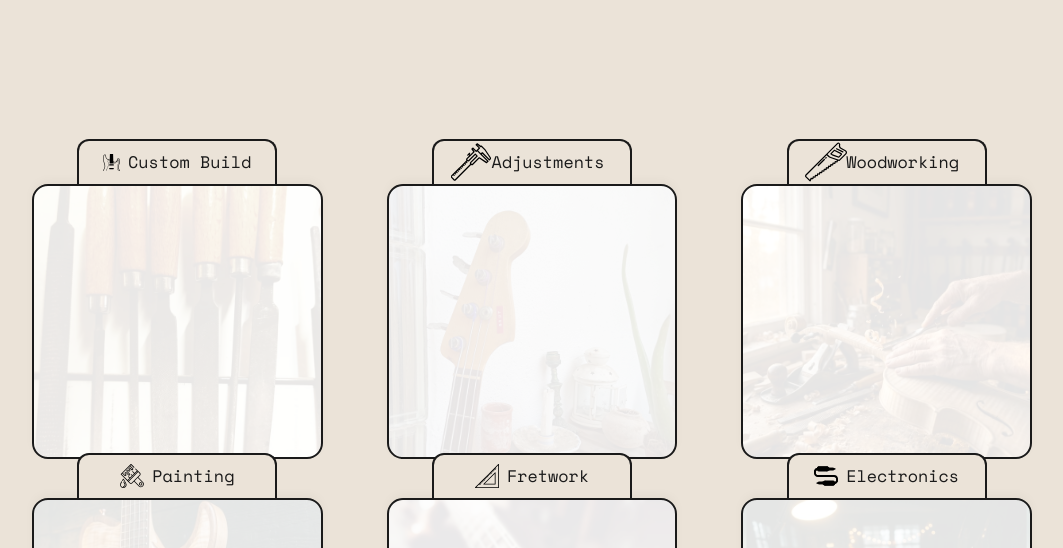
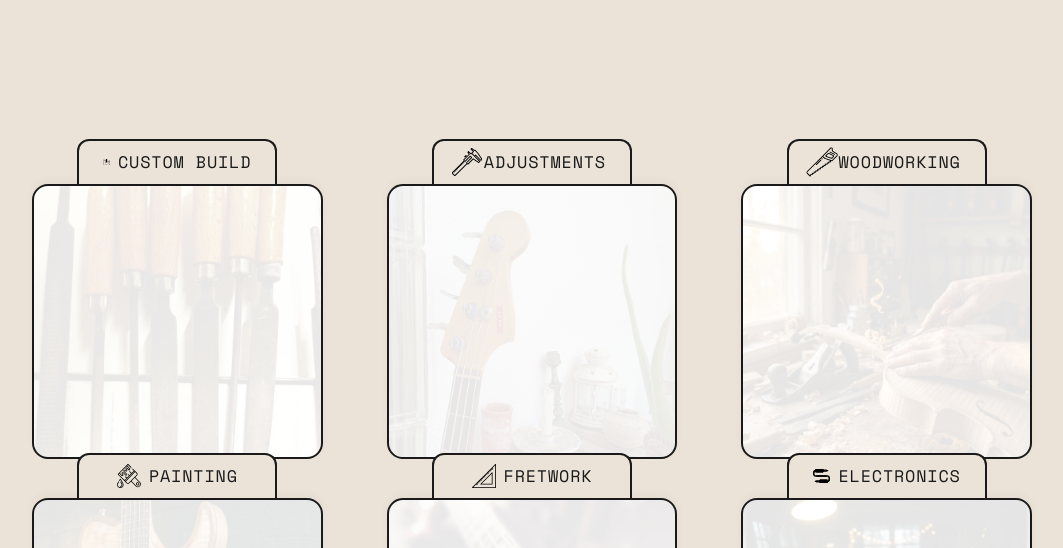
Before and after one commit to JoanDidac/Brut-Guitars, a React (Vite) app: page / in a window 1280 px wide. Shown: the part 4760-5308 px from the top of the page, without its empty margins (108-1171 px from the left). Built offline with nearby package versions, Linux system fonts and the light colour scheme; a web font is replaced by a local one.

Commit message:
Refine folder and modal fonts: uppercase Space Mono for tabs, Playfair for modals

```diff
--- a/src/components/Services.css
+++ b/src/components/Services.css
@@ -85,7 +85,8 @@
     position: relative;
     z-index: 2;
     transition: background-color var(--transition-base);
-    text-transform: none;
+    text-transform: uppercase;
+    letter-spacing: 0.05em;
 }
 
 .file-folder .folder__tab {
@@ -214,10 +215,12 @@
 .file-modal__title {
     font-family: var(--font-display);
     font-size: 2rem;
+    font-weight: 700;
     display: flex;
     align-items: center;
     gap: var(--space-sm);
     margin: 0;
+    text-transform: none;
 }
 
 .file-modal__close {
```
